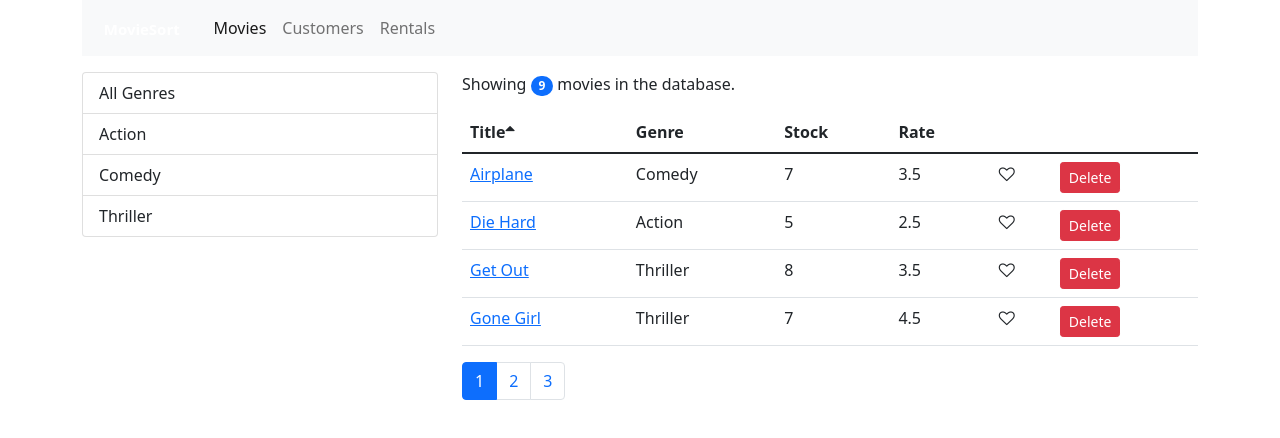
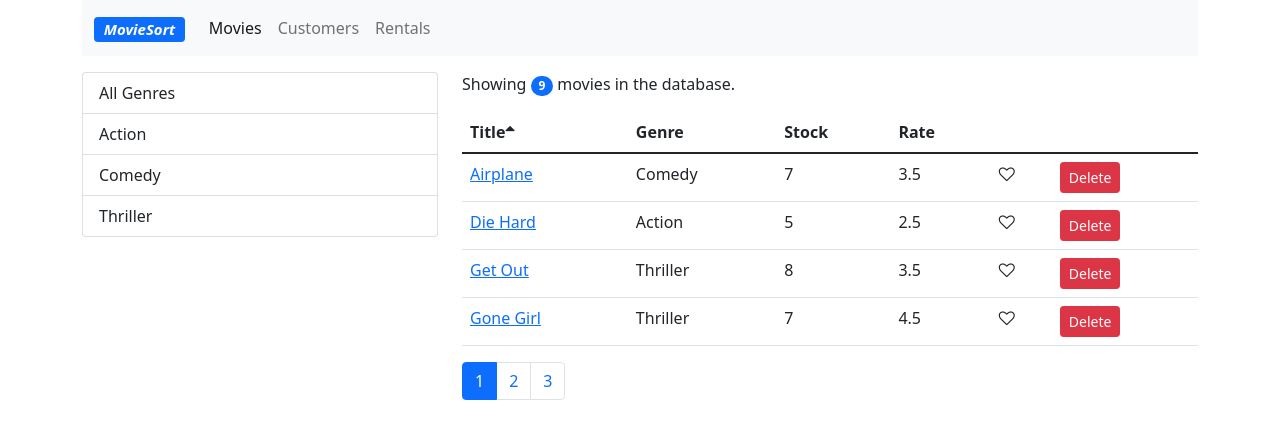
Before and after one commit to njugunapm233/counter-app, a React (Create React App) app: page /movies in a window 1280 px wide. Shown: the top 438 px of the page. Built offline with nearby package versions, Linux system fonts and the light colour scheme.

Commit message:
react routing

```diff
--- a/src/components/navBar.jsx
+++ b/src/components/navBar.jsx
@@ -5,7 +5,9 @@ const NavBar = () => {
     <nav className="navbar navbar-expand-lg navbar-light bg-light mb-3">
       <div className="container-fluid">
         <Link className="navbar-brand" to="#">
-          <span className="badge badge-pill">MovieSort</span>
+          <span className="badge badge-pill bg-primary fst-italic">
+            MovieSort
+          </span>
         </Link>
         <button
           className="navbar-toggler"
```
